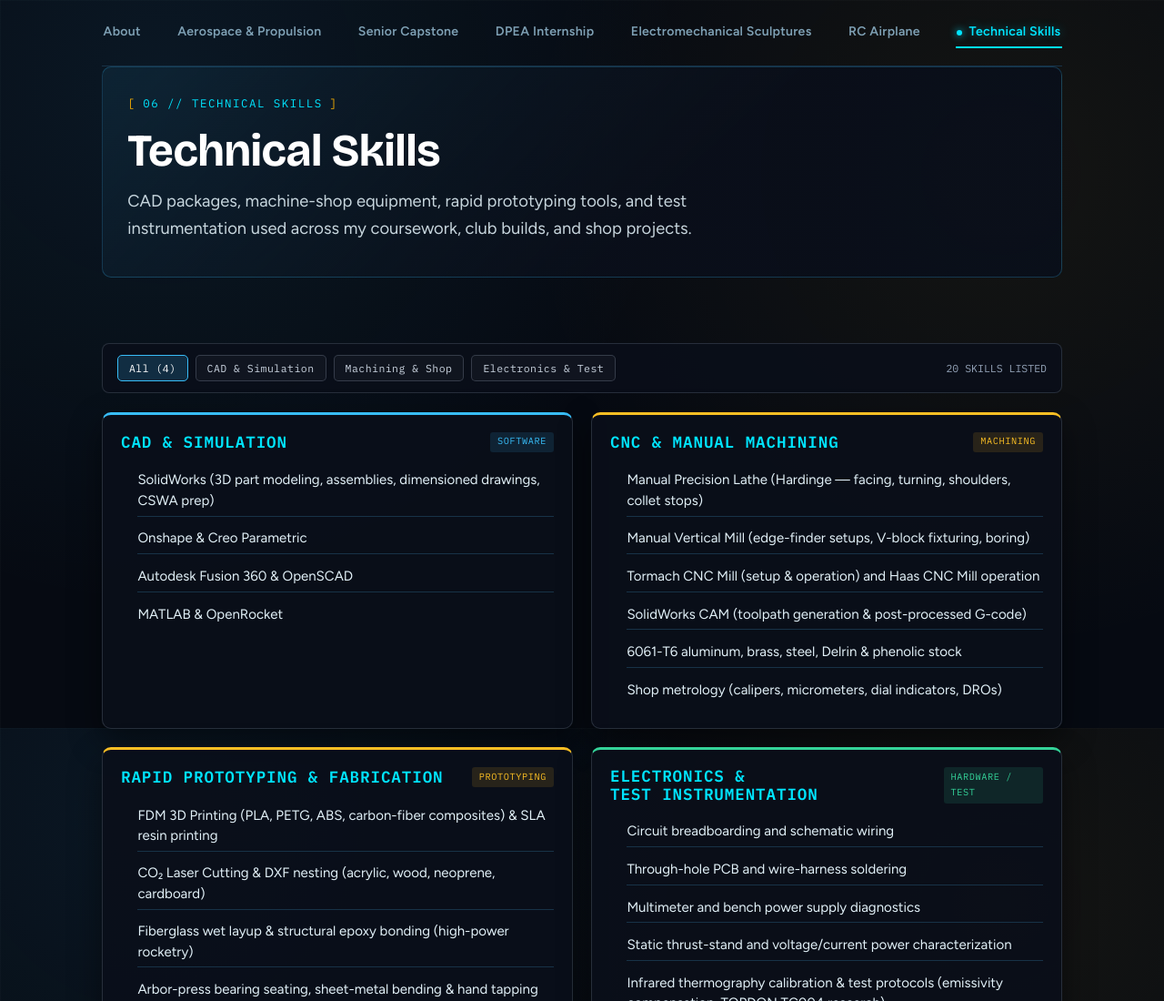
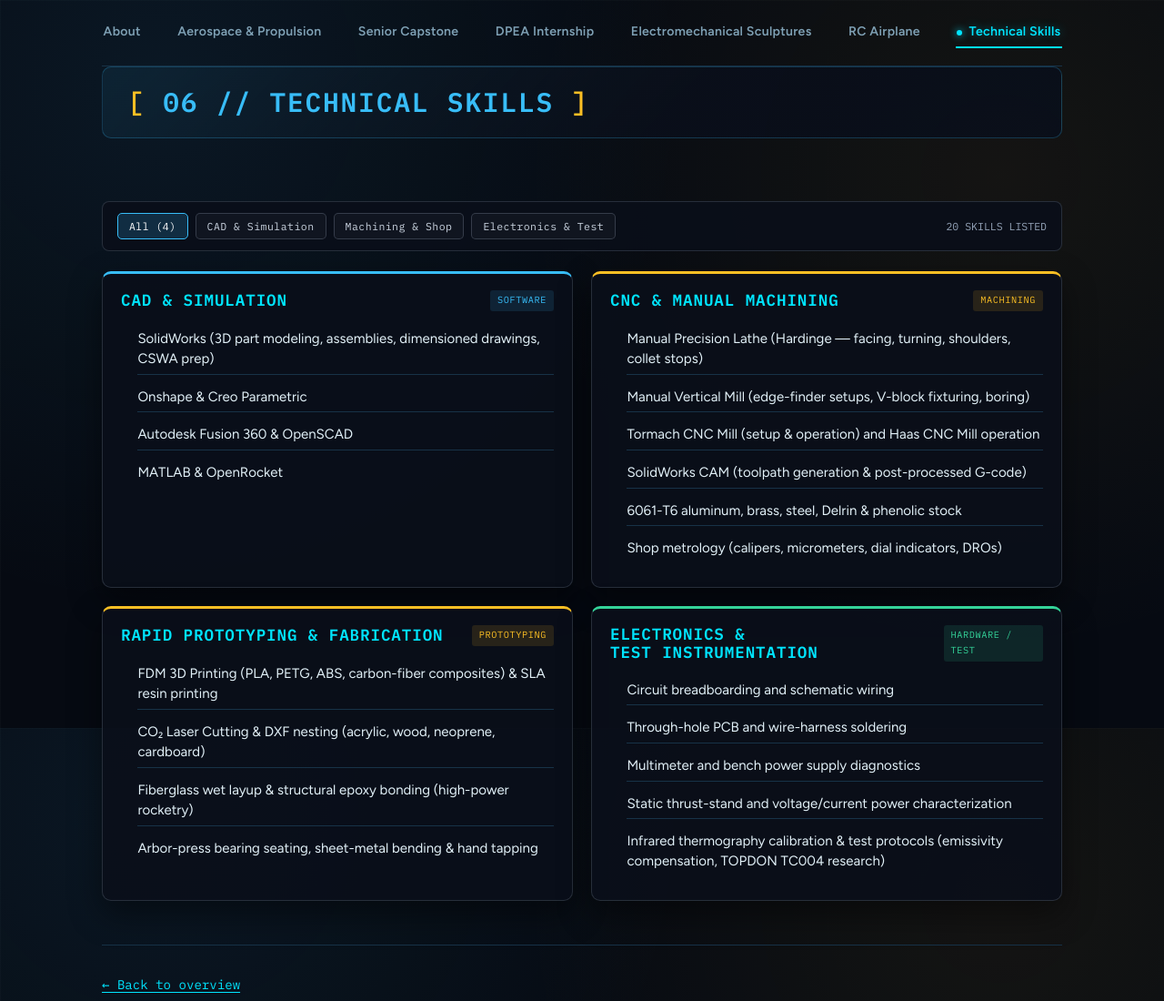
Before and after one commit to vrajprajapati1/vrajprajapati1.github.io, a plain HTML site: page skills.html in a window 1280 px wide. Shown: the top 1100 px of the page at 91% size. Drawn offline with nearby package versions, Linux system fonts and the light colour scheme.

Commit message:
Add files via upload

```diff
--- a/skills.html
+++ b/skills.html
@@ -26,11 +26,23 @@
   }
 
   .sk-header {
-    padding: 1.5rem 1.7rem 1.35rem;
-    margin-bottom: 1.5rem;
+    padding: 1.35rem 1.7rem;
+    margin-bottom: 1.35rem;
     background: linear-gradient(135deg, rgba(56, 189, 248, 0.08), rgba(10, 15, 26, 0.95) 60%);
     border: 1px solid rgba(56, 189, 248, 0.24);
     border-radius: 10px;
+  }
+  .sk-header h1.sk-title {
+    margin: 0;
+    font-family: 'IBM Plex Mono', monospace;
+    font-size: clamp(1.35rem, 2.8vw, 1.85rem);
+    font-weight: 600;
+    letter-spacing: 0.06em;
+    color: var(--sk-cyan);
+    text-transform: uppercase;
+  }
+  .sk-header h1.sk-title span {
+    color: var(--sk-brass);
   }
 
   .sk-toolbar {
@@ -173,9 +185,7 @@
 <nav aria-label="Pages"><a href="index.html">About</a><a href="aerospace.html">Aerospace &amp; Propulsion</a><a href="capstone.html">Senior Capstone</a><a href="internship.html">DPEA Internship</a><a href="projects.html">Electromechanical Sculptures</a><a href="rc.html">RC Airplane</a><a href="skills.html" aria-current="page">Technical Skills</a></nav>
 
 <header class="page-head sk-header">
-  <p class="eyebrow">06 // TECHNICAL SKILLS</p>
-  <h1>Technical Skills</h1>
-  <p class="lede">CAD packages, machine-shop equipment, rapid prototyping tools, and test instrumentation used across my coursework, club builds, and shop projects.</p>
+  <h1 class="sk-title"><span>[</span> 06 // TECHNICAL SKILLS <span>]</span></h1>
 </header>
 
 <section>
```
